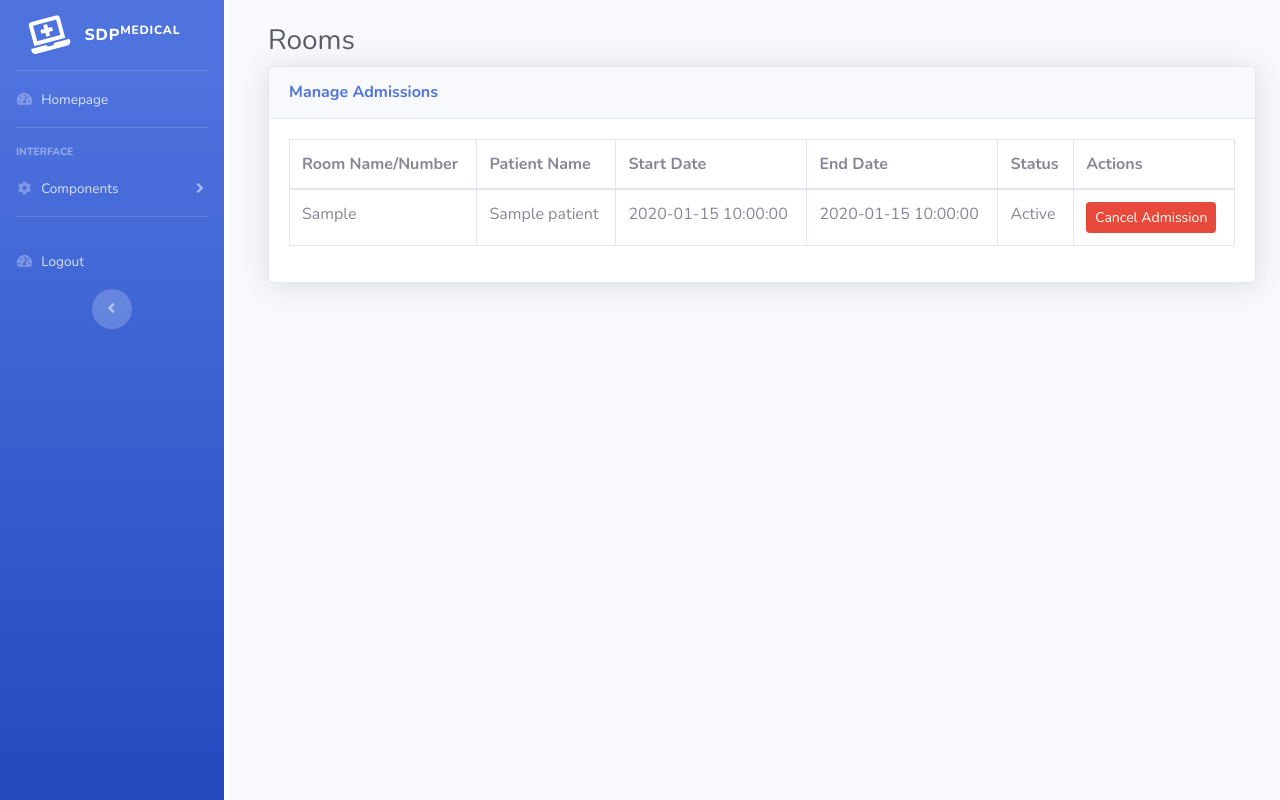
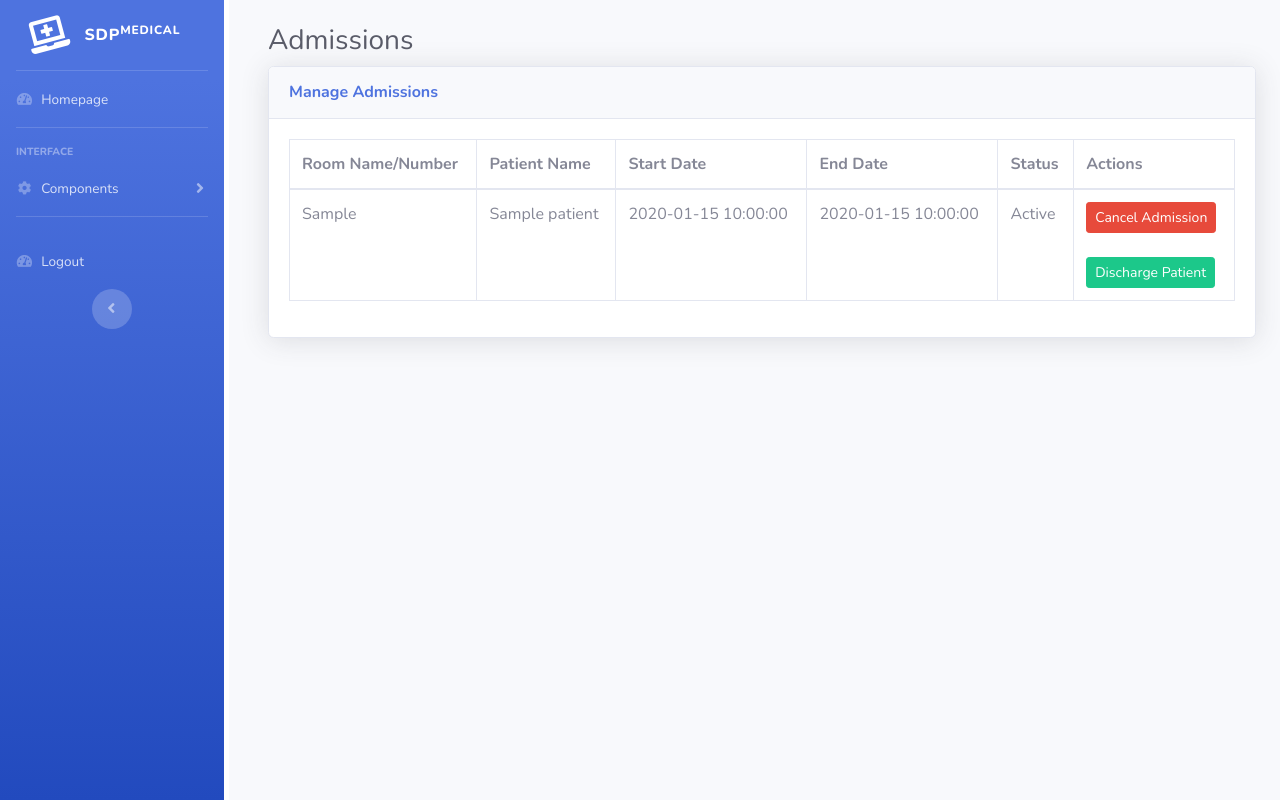
Before and after one commit to ugrcnkaya/medical_management_system, a Flask app: page /roomadmissions in a window 1280 px wide. Run offline with Flask 2, Linux system fonts and the light colour scheme; tables that the repository leaves empty hold one stand-in row (values such as "Sample post"); some libraries are stand-ins or nearby versions.

Commit message:
discharge room

```diff
--- a/website/models.py
+++ b/website/models.py
@@ -204,6 +204,6 @@ class RoomBooking(db.Model):
     Room_ID = Column(ForeignKey('Rooms.Room_ID'), index=True)
     Start_Date = Column(DateTime)
     End_Date = Column(DateTime)
-    Status = Column(Integer, comment='1 = Active, 0 = Cancelled')
+    Status = Column(Integer, comment='1 = Active, 0 = Cancelled, 2 = Discharged')
     Patient = relationship('Patient')
     Room = relationship('Room')
--- a/website/templates/roomadmissions.html
+++ b/website/templates/roomadmissions.html
@@ -7,7 +7,7 @@
 <div class="container-fluid">
 
     <!-- Page Heading -->
-    <h1 class="h3 mb-2 text-gray-800">Rooms</h1>
+    <h1 class="h3 mb-2 text-gray-800">Admissions</h1>
 
 
     <!-- DataTales Example -->
@@ -37,15 +37,23 @@
                             <td>{{ admission.Name }}</td>
                             <td>{{ admission.Start_Date }}</td>
                             <td>{{ admission.End_Date }}</td>
-                            {% if admission.Status %}
+                            {% if admission.Status==1 %}
                                 <td>Active</td>
                                 <td>
                                     <form action="{{ url_for('views.canceladmission', id=admission.Booking_ID) }}" method="POST">
                                         <button type="submit" class="btn btn-danger btn-sm">Cancel Admission</button>
                                     </form>
+                                    <br>
+                                    <form action="{{ url_for('views.dischargeadmission', id=admission.Booking_ID) }}" method="POST">
+                                        <button type="submit" class="btn btn-success btn-sm">Discharge Patient</button>
+                                    </form>
                                 </td>
+
+                            {% elif admission.Status==0 %}
+                                <td>Cancelled</td>
+                                <td></td>
                             {% else %}
-                                <td>Cancelled</td>
+                                <td>Discharged</td>
                                 <td></td>
                             {% endif %}
 
--- a/website/templates/roombooking.html
+++ b/website/templates/roombooking.html
@@ -55,12 +55,12 @@
                                                 <label for="arrive"><i class="fa fa-calendar"></i>&nbsp;&nbsp;Start Date</label>
                                                 <input type="date" id="arrive" class="form-control" name="arrive" value="<?php echo date('Y-m-d'); ?>">                                              </div>
                                             </div>
-                                            <div class="col-1-4 col-1-4-sm">
+                                            <!-- <div class="col-1-4 col-1-4-sm">
                                               <div class="controls">
                                                 <label for="depart"><i class="fa fa-calendar"></i>&nbsp;&nbsp;End Date</label>
                                                 <input type="date" id="depart" class="form-control" name="depart" value="<?php echo date('Y-m-d'); ?>" />
                                               </div>
-                                            </div>
+                                            </div> -->
                                         </div>
 
 
--- a/website/views.py
+++ b/website/views.py
@@ -58,12 +58,13 @@ def bookrooms():
             Patient_ID = patient_id[0],
             Room_ID = request.form.get('room'),
             Start_Date = request.form.get('arrive'),
-            End_Date = request.form.get('depart'),
+            # End_Date = request.form.get('depart'),
             Status = 1
             )
 
         db.session.add(new_admission)
         db.session.commit()
+        flash('Admission Successful')
         return redirect('/roombooking')
     statement = text("SELECT Room_ID, Room from Rooms where Type = \'Admission Room\' and Room_ID NOT IN (SELECT Room_ID from Room_Bookings WHERE status = 1)")
     availablerooms = db.session.execute(statement)
@@ -72,7 +73,7 @@ def bookrooms():
 
 @views.route('/roomadmissions', methods=['GET', 'POST'])
 def showadmissions():
-    stmt = text("SELECT Room_Bookings.Booking_ID,Room_Bookings.Patient_ID,Room_Bookings.Room_ID,Room_Bookings.Start_Date,Room_Bookings.End_Date,Room_Bookings.Status,Rooms.Room,Patients.Name FROM Room_Bookings,Rooms,Patients WHERE Room_Bookings.Room_ID = Rooms.Room_ID and Room_Bookings.Patient_ID = Patients.Patient_ID")
+    stmt = text("SELECT Room_Bookings.Booking_ID,Room_Bookings.Patient_ID,Room_Bookings.Room_ID,Room_Bookings.Start_Date,Room_Bookings.End_Date,Room_Bookings.Status,Rooms.Room,Patients.Name FROM Room_Bookings,Rooms,Patients WHERE Room_Bookings.Room_ID = Rooms.Room_ID and Room_Bookings.Patient_ID = Patients.Patient_ID ORDER BY Room_Bookings.Start_Date desc")
     admissions = db.session.execute(stmt)
     return render_template('roomadmissions.html',admissions=admissions)
 
@@ -82,3 +83,10 @@ def canceladmission(id):
     db.session.execute(stmt)
     db.session.commit()
     return redirect('/roomadmissions')
+
+@views.route('/dischargeadmission/<int:id>', methods=['POST'])
+def dischargeadmission(id):
+    stmt = text("UPDATE Room_Bookings SET Status=2,End_Date= (SELECT NOW()) WHERE Booking_ID='"+str(id)+"'")
+    db.session.execute(stmt)
+    db.session.commit()
+    return redirect('/roomadmissions')
```
